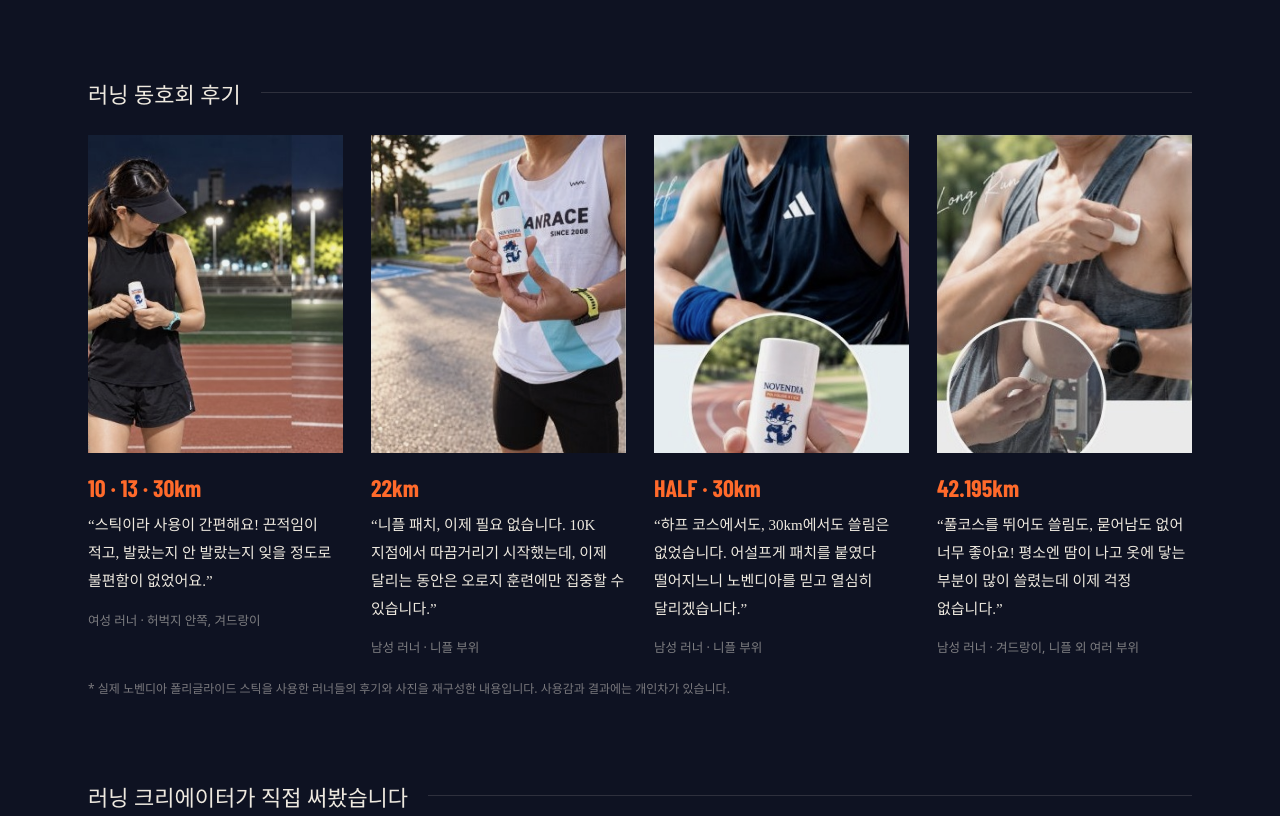
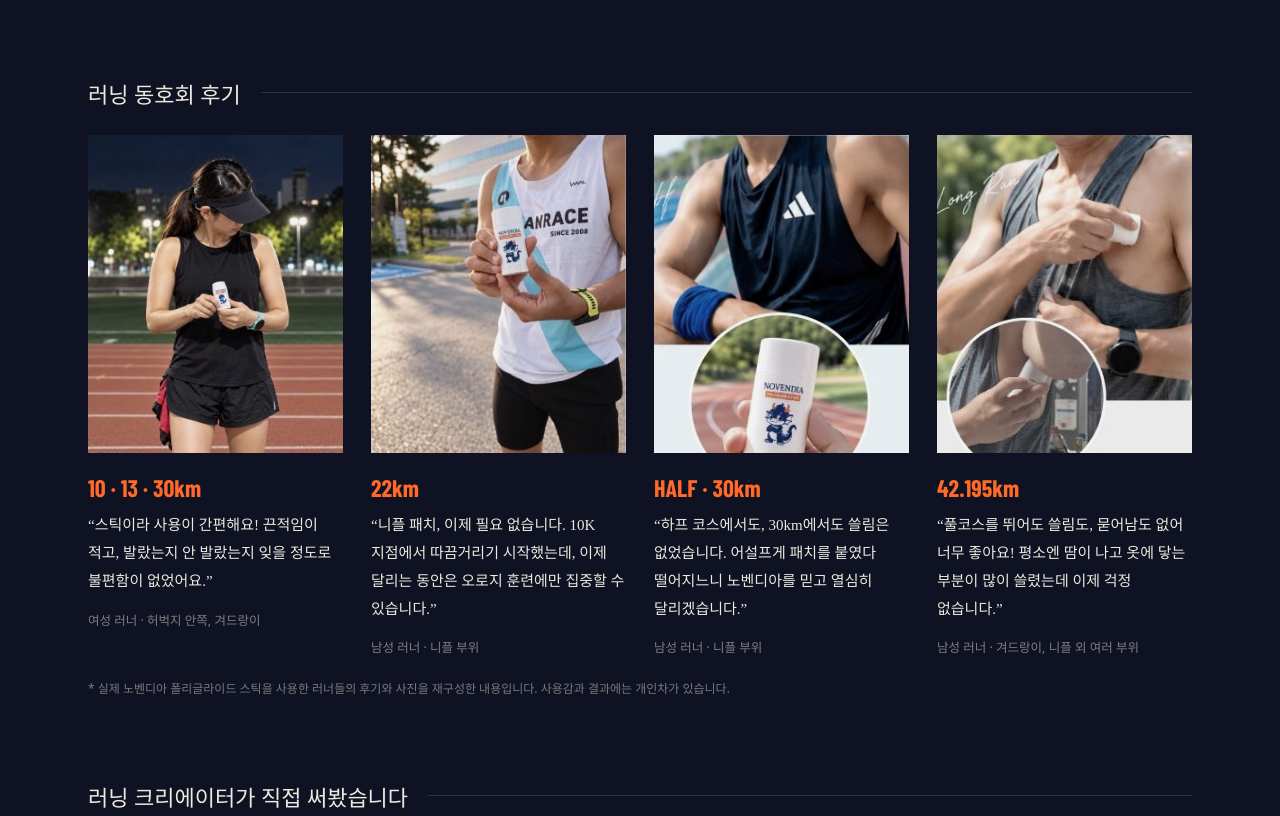
Before and after one commit to dusuga-cmyk/novendia-website, a plain HTML site: page index.html in a window 1280 px wide. Shown: the part 3824-4640 px from the top of the page. Drawn offline with nearby package versions, Linux system fonts and the light colour scheme; a web font is replaced by a local one.

Commit message:
수정안: 홈 후기 트랙 사진에서 두 번째 장면이 끼어드는 부분 제외 (미배포)
Co-Authored-By: Claude Opus 5.5 <noreply@anthropic.com>
Claude-Session: https://claude.ai/code/session_01Mrz4E3NhK4uWiEoM7krskk

```diff
--- a/index.html
+++ b/index.html
@@ -272,7 +272,7 @@ main img:not([src*="logo"]){filter:saturate(.72) brightness(.96)}
 <p class="fh-ld fh-c">러닝크루·동호회 러너들이 직접 달려 보고 남긴 이야기</p>
 <h3>러닝 동호회 후기</h3>
 <div class="fh-grid">
-<article class="fh-rc"><div class="fh-ph"><img loading="lazy" src="images/rv_track.jpg" alt="야간 트랙에서 스틱을 바르는 여성 러너" style="object-position:30% center"></div><span class="fh-km">10 · 13 · 30km</span><q>스틱이라 사용이 간편해요! 끈적임이 적고, 발랐는지 안 발랐는지 잊을 정도로 불편함이 없었어요.</q><span class="fh-who">여성 러너 · 허벅지 안쪽, 겨드랑이</span></article>
+<article class="fh-rc"><div class="fh-ph"><img loading="lazy" src="images/rv_track.jpg" alt="야간 트랙에서 스틱을 바르는 여성 러너" style="object-position:8% center"></div><span class="fh-km">10 · 13 · 30km</span><q>스틱이라 사용이 간편해요! 끈적임이 적고, 발랐는지 안 발랐는지 잊을 정도로 불편함이 없었어요.</q><span class="fh-who">여성 러너 · 허벅지 안쪽, 겨드랑이</span></article>
 <article class="fh-rc"><div class="fh-ph"><img loading="lazy" src="images/rv_22k.jpg" alt="노벤디아 스틱을 든 남성 러너" style="object-position:center"></div><span class="fh-km">22km</span><q>니플 패치, 이제 필요 없습니다. 10K 지점에서 따끔거리기 시작했는데, 이제 달리는 동안은 오로지 훈련에만 집중할 수 있습니다.</q><span class="fh-who">남성 러너 · 니플 부위</span></article>
 <article class="fh-rc"><div class="fh-ph"><img loading="lazy" src="images/rv_half.jpg" alt="민소매 러닝 셔츠를 입은 남성 러너" style="object-position:center"></div><span class="fh-km">HALF · 30km</span><q>하프 코스에서도, 30km에서도 쓸림은 없었습니다. 어설프게 패치를 붙였다 떨어지느니 노벤디아를 믿고 열심히 달리겠습니다.</q><span class="fh-who">남성 러너 · 니플 부위</span></article>
 <article class="fh-rc"><div class="fh-ph"><img loading="lazy" src="images/rv_full.jpg" alt="가슴 부위에 스틱을 바르는 남성 러너" style="object-position:center"></div><span class="fh-km">42.195km</span><q>풀코스를 뛰어도 쓸림도, 묻어남도 없어 너무 좋아요! 평소엔 땀이 나고 옷에 닿는 부분이 많이 쓸렸는데 이제 걱정 없습니다.</q><span class="fh-who">남성 러너 · 겨드랑이, 니플 외 여러 부위</span></article>
```
